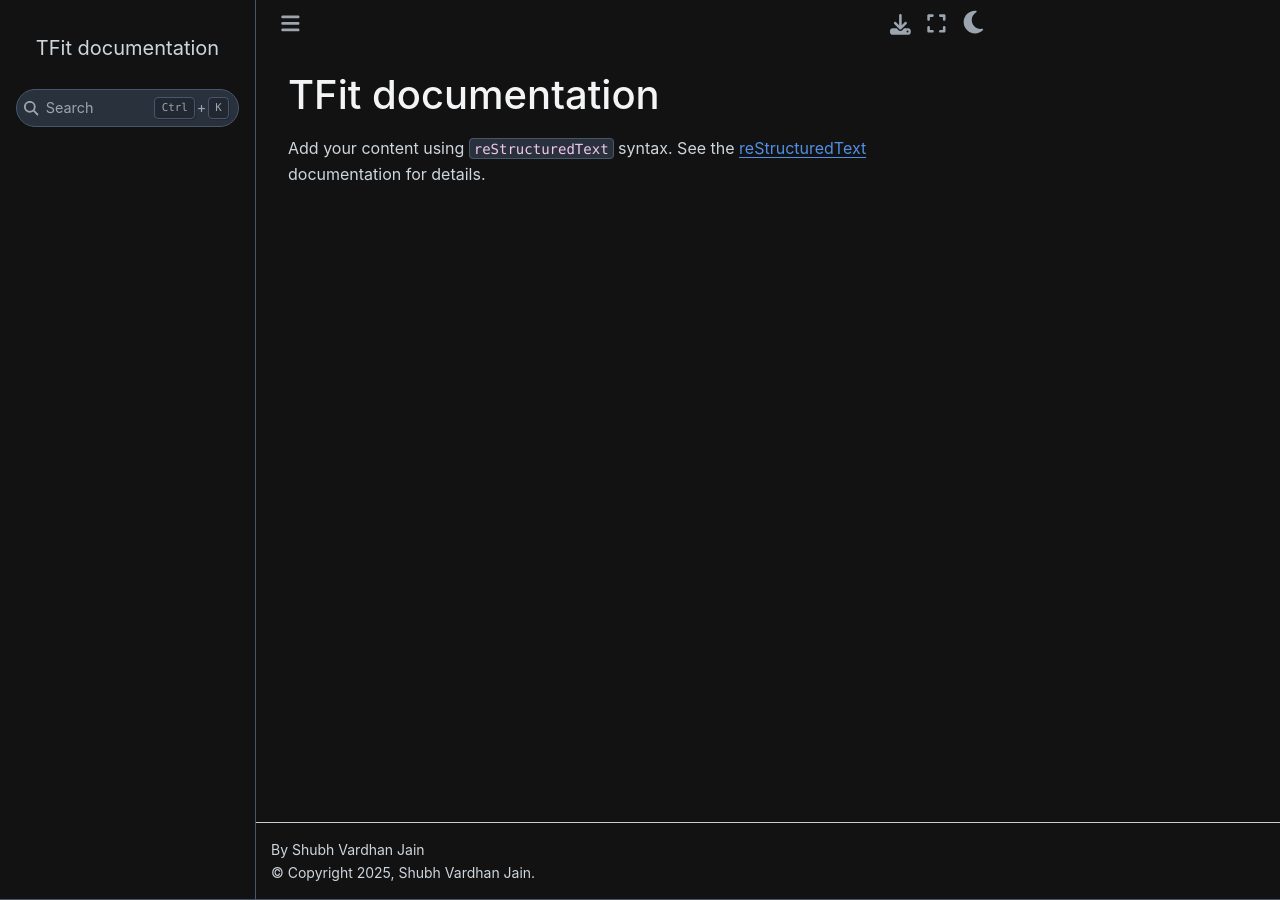
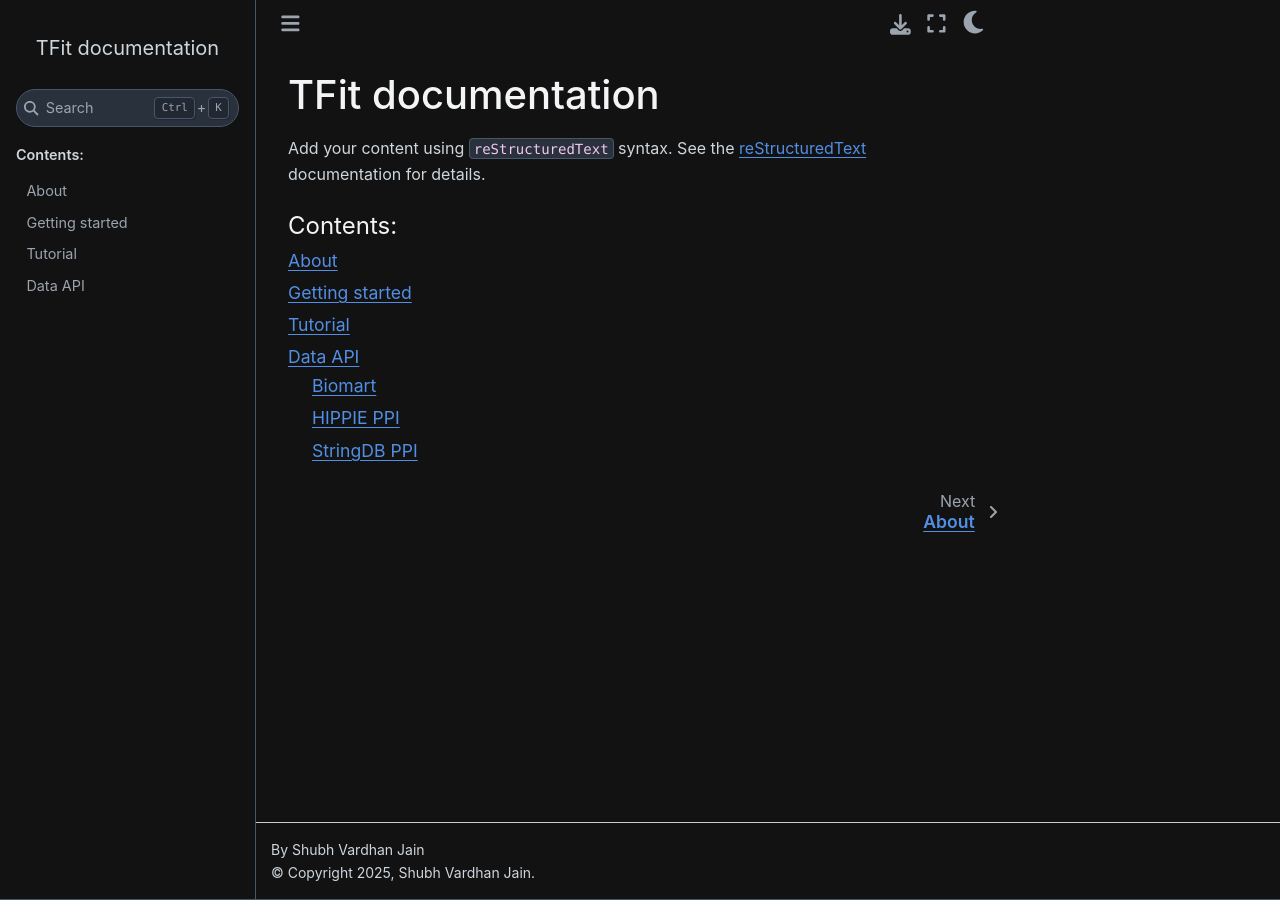
Before and after one commit to shubhvjain/tfit, a Sphinx documentation site: the page built from docs/index.rst, in a window 1280 px wide. Built offline with Sphinx 7.4.7 and the Sphinx Book theme 1.1.4, drawn with Linux system fonts in a browser that asks for light colours.

Commit message:
updated the documentation generation and added the data api

```diff
--- /dev/null
+++ b/docs/about.md
@@ -0,0 +1 @@
+# About
--- /dev/null
+++ b/docs/data_api.rst
@@ -0,0 +1,27 @@
+Data API
+=========
+
+.. automodule:: tfitpy.data.biogrid
+   :members:
+
+
+Biomart
+-------------
+
+.. automodule:: tfitpy.data.biomart
+   :members:
+
+
+HIPPIE PPI
+-------------
+
+.. automodule:: tfitpy.data.hippie
+   :members:
+
+
+
+StringDB PPI
+-------------
+
+.. automodule:: tfitpy.data.stringdb
+   :members:
--- a/docs/index.rst
+++ b/docs/index.rst
@@ -14,3 +14,8 @@ documentation for details.
 .. toctree::
    :maxdepth: 2
    :caption: Contents:
+
+   about
+   start
+   tutorial1
+   data_api
--- /dev/null
+++ b/docs/start.md
@@ -0,0 +1 @@
+# Getting started
```
Also changed, not shown: docs/tutorial1.ipynb (added), 2 other files.
